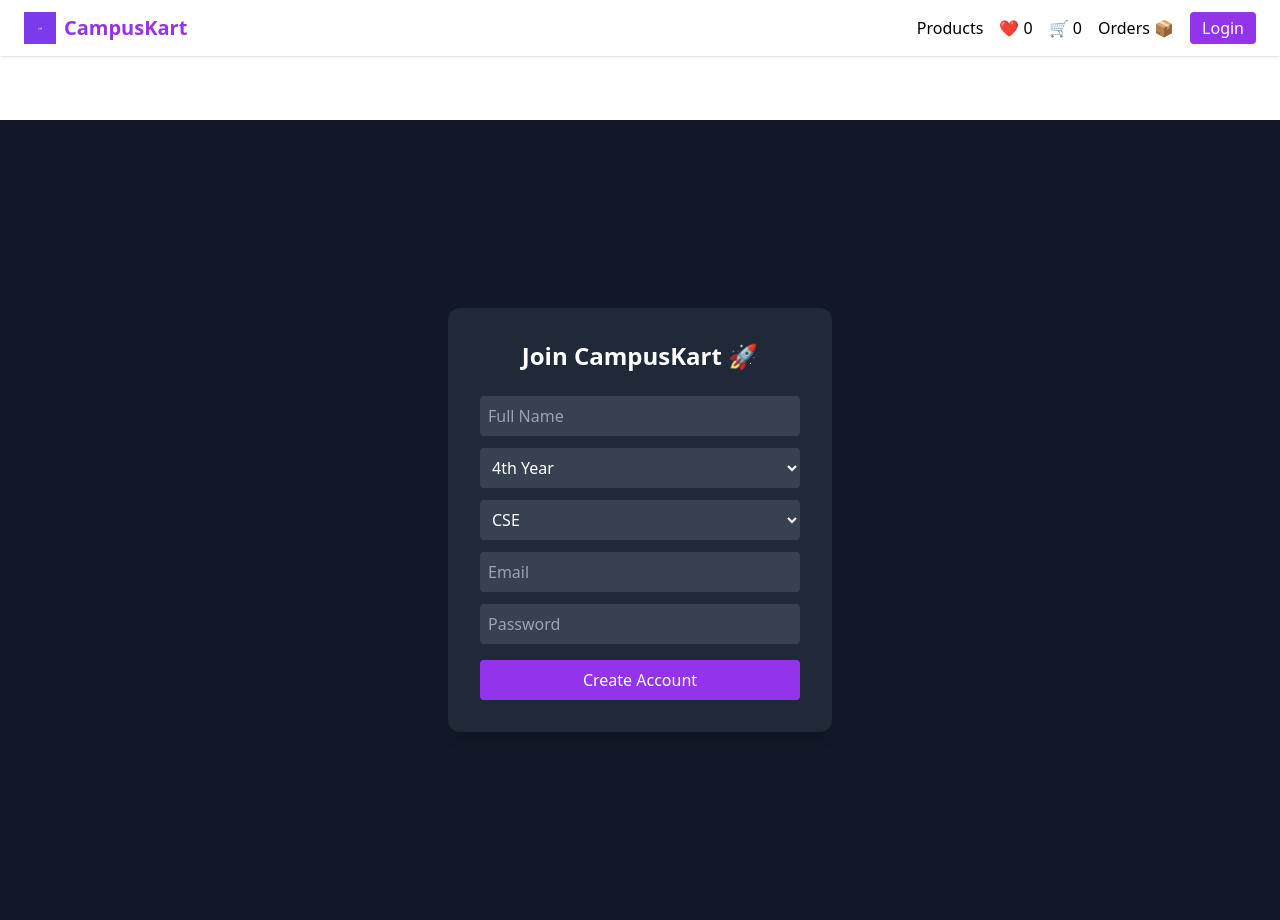
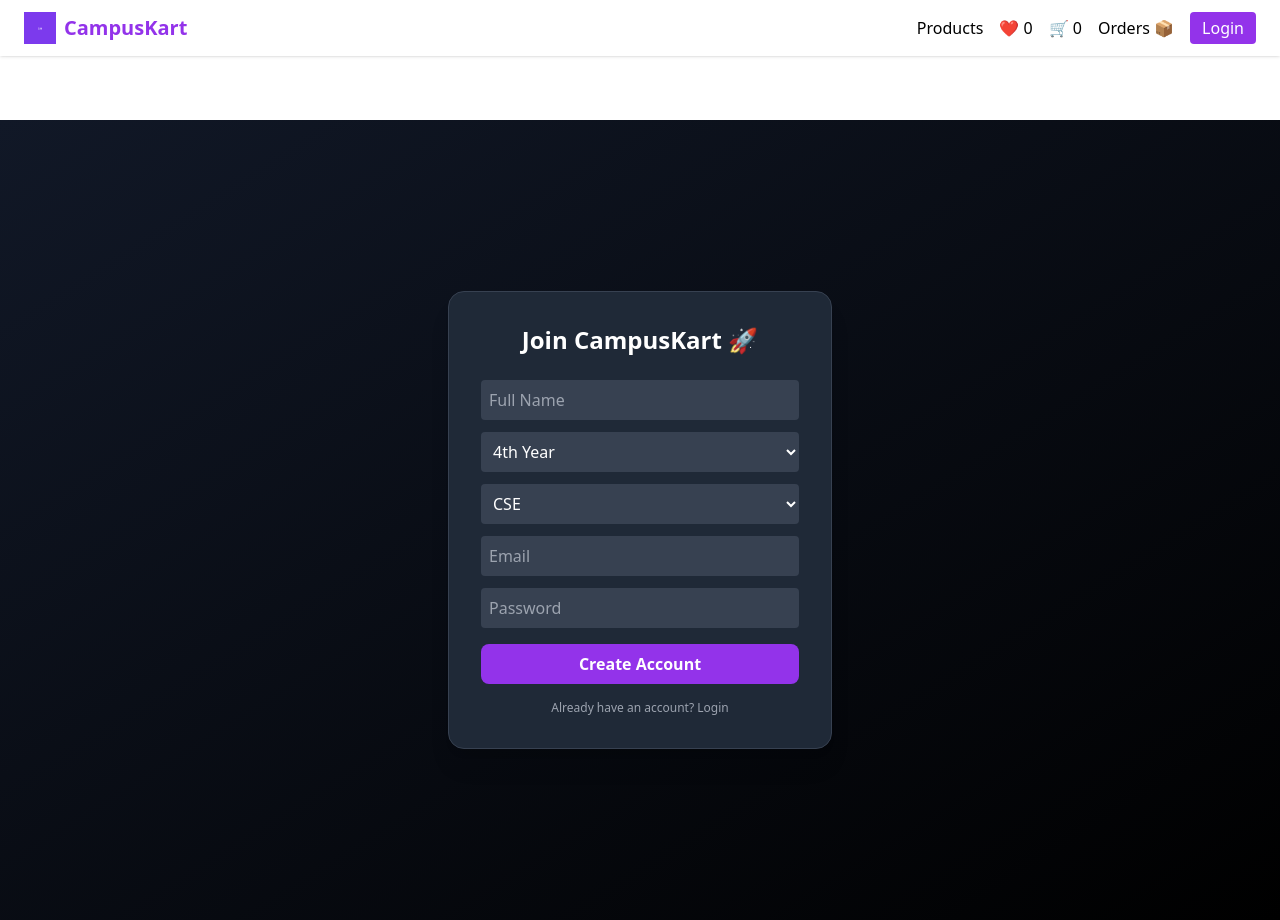
Before and after one commit to kuldeepgupta81/campuskart, a React (Vite) app: page /signup in a window 1280 px wide. Built offline with nearby package versions, Linux system fonts and the light colour scheme.

Commit message:
final signup clean UI + remove mlrit

```diff
--- a/src/pages/Signup.jsx
+++ b/src/pages/Signup.jsx
@@ -9,16 +9,27 @@ export default function Signup() {
   const [branch, setBranch] = useState("CSE");
   const [email, setEmail] = useState("");
   const [password, setPassword] = useState("");
+  const [error, setError] = useState("");
 
   const handleSignup = () => {
+    setError("");
+
     if (!name || !email || !password) {
-      return alert("Fill all fields ❌");
+      setError("All fields are required ❌");
+      return;
     }
 
     if (!email.includes("@")) {
-      return alert("Invalid email ❌");
+      setError("Enter a valid email ❌");
+      return;
     }
 
+    if (password.length < 6) {
+      setError("Password must be at least 6 characters ❌");
+      return;
+    }
+
+    // ✅ SAVE USER
     localStorage.setItem(
       "user",
       JSON.stringify({
@@ -29,30 +40,37 @@ export default function Signup() {
       })
     );
 
-    alert("Account Created ✅");
+    alert("Account Created Successfully ✅");
     navigate("/");
     window.location.reload();
   };
 
   return (
-    <div className="flex items-center justify-center min-h-screen bg-gray-900 text-white">
-      <div className="bg-gray-800 p-8 rounded-xl shadow-lg w-96">
+    <div className="flex items-center justify-center min-h-screen bg-gradient-to-br from-gray-900 to-black text-white">
+      <div className="bg-gray-800 p-8 rounded-2xl shadow-xl w-96 border border-gray-700">
 
         <h1 className="text-2xl font-bold text-center mb-6">
           Join CampusKart 🚀
         </h1>
 
+        {/* ERROR MESSAGE */}
+        {error && (
+          <p className="text-red-400 text-sm mb-3 text-center">
+            {error}
+          </p>
+        )}
+
         <input
           placeholder="Full Name"
           value={name}
           onChange={(e) => setName(e.target.value)}
-          className="w-full p-2 mb-3 rounded bg-gray-700"
+          className="w-full p-2 mb-3 rounded bg-gray-700 focus:outline-none focus:ring-2 focus:ring-purple-500"
         />
 
         <select
           value={year}
           onChange={(e) => setYear(e.target.value)}
-          className="w-full p-2 mb-3 rounded bg-gray-700"
+          className="w-full p-2 mb-3 rounded bg-gray-700 focus:outline-none"
         >
           <option>1st Year</option>
           <option>2nd Year</option>
@@ -63,7 +81,7 @@ export default function Signup() {
         <select
           value={branch}
           onChange={(e) => setBranch(e.target.value)}
-          className="w-full p-2 mb-3 rounded bg-gray-700"
+          className="w-full p-2 mb-3 rounded bg-gray-700 focus:outline-none"
         >
           <option>CSE</option>
           <option>IT</option>
@@ -74,7 +92,7 @@ export default function Signup() {
           placeholder="Email"
           value={email}
           onChange={(e) => setEmail(e.target.value)}
-          className="w-full p-2 mb-3 rounded bg-gray-700"
+          className="w-full p-2 mb-3 rounded bg-gray-700 focus:outline-none focus:ring-2 focus:ring-purple-500"
         />
 
         <input
@@ -82,15 +100,19 @@ export default function Signup() {
           placeholder="Password"
           value={password}
           onChange={(e) => setPassword(e.target.value)}
-          className="w-full p-2 mb-4 rounded bg-gray-700"
+          className="w-full p-2 mb-4 rounded bg-gray-700 focus:outline-none focus:ring-2 focus:ring-purple-500"
         />
 
         <button
           onClick={handleSignup}
-          className="w-full bg-purple-600 p-2 rounded hover:bg-purple-700"
+          className="w-full bg-purple-600 p-2 rounded-lg hover:bg-purple-700 transition duration-200 font-semibold"
         >
           Create Account
         </button>
+
+        <p className="text-xs text-gray-400 mt-4 text-center">
+          Already have an account? Login
+        </p>
 
       </div>
     </div>
```
